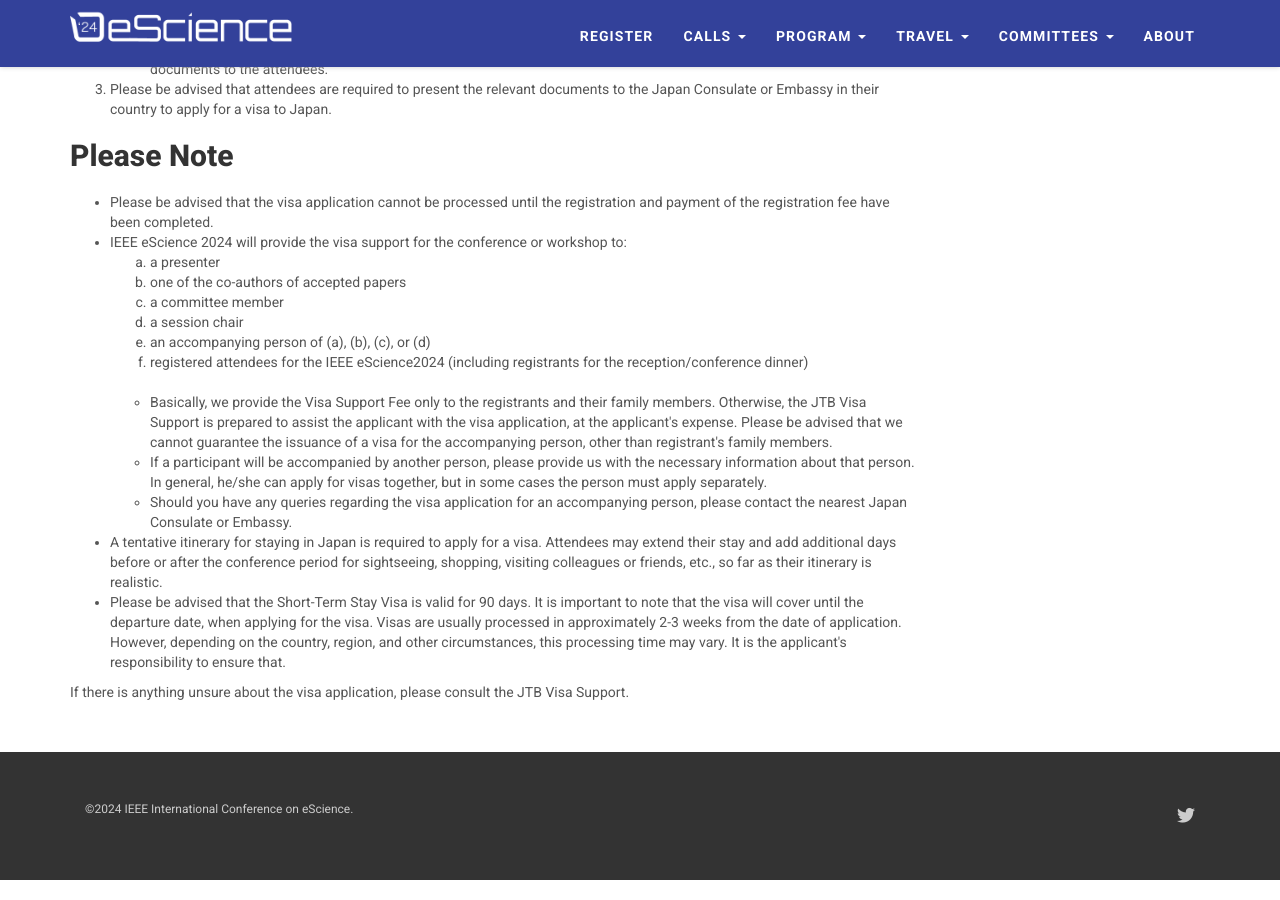
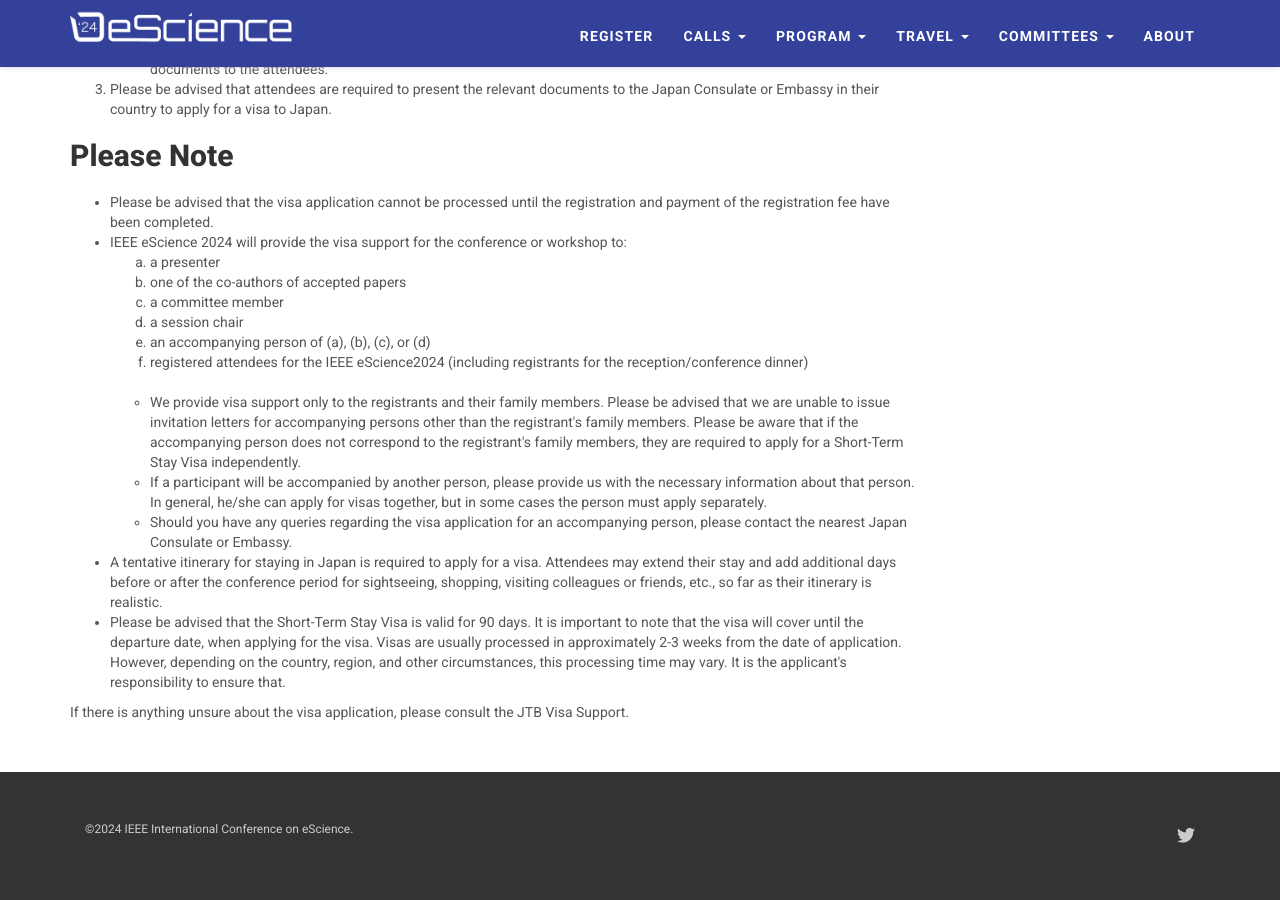
Before and after one commit to escience-conference/2024, a Jekyll site: the page built from visa.html, in a window 1280 px wide and 900 px high, scrolled down 514 px. Built offline with Jekyll 4.4.1, drawn with Linux system fonts in a browser that asks for light colours; nearby versions of some CDN libraries; comment, search, counter and statistics services are not loaded.

Commit message:
updated visa info

```diff
--- a/visa.html
+++ b/visa.html
@@ -62,9 +62,9 @@ title: Visa Information
     <br>
     <ul>
         <li>
-            Basically, we provide the Visa Support Fee only to the registrants and their family members.
-            Otherwise, the JTB Visa Support is prepared to assist the applicant with the visa application, at the applicant's expense.
-            Please be advised that we cannot guarantee the issuance of a visa for the accompanying person, other than registrant's family members.
+            We provide visa support only to the registrants and their family members. Please be advised that we are unable to issue invitation
+            letters for accompanying persons other than the registrant's family members. Please be aware that if the accompanying person does not
+            correspond to the registrant's family members, they are required to apply for a Short-Term Stay Visa independently.
         </li>
         <li>
             If a participant will be accompanied by another person, please provide us with the necessary information about that person.
```
